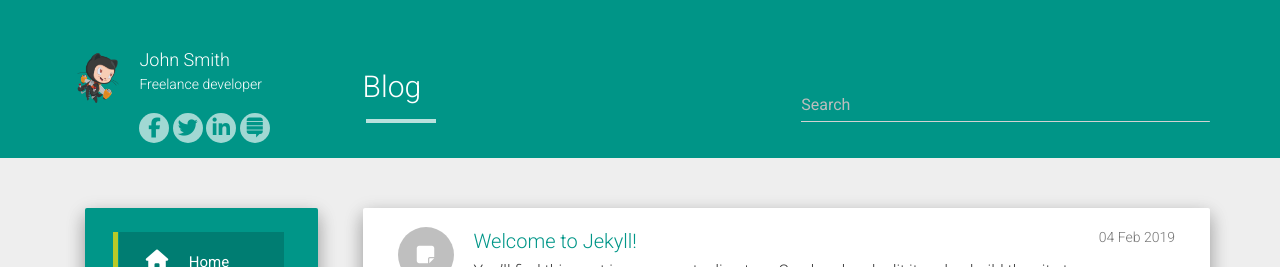
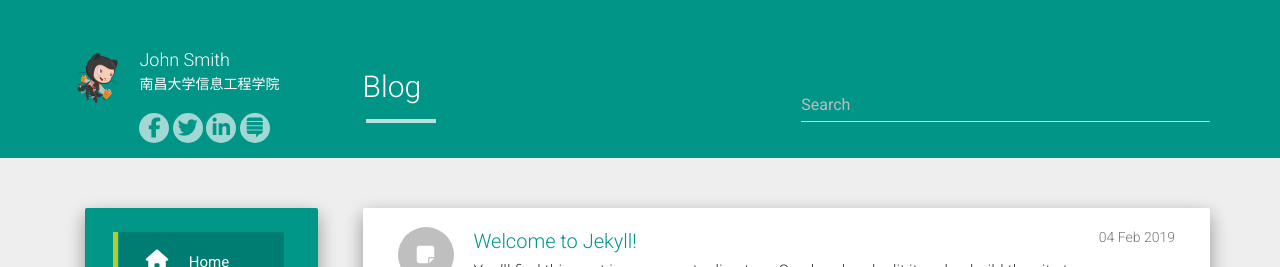
Before and after one commit to Xingjinglong/xingjinglong.github.io, a Jekyll site: the page built from index.html, in a window 1280 px wide. Shown: the top 267 px of the page. Built offline with Jekyll 4.4.1, drawn with Linux system fonts in a browser that asks for light colours; nearby versions of some CDN libraries; the list of posts is cut into pages by our own code.

Commit message:
Add files via upload

```diff
--- a/_config.yml
+++ b/_config.yml
@@ -1,9 +1,9 @@
-title: John Smith
+title: 南昌大学虚拟现实实验室
 description: My Personal Blog
 author: John Smith
 logo: /hcz-jekyll-blog/static/img/avatar.png
 github: https://github.com/codeasashu
-about: Freelance developer
+about: 南昌大学信息工程学院
 
 baseurl: "https://codeasashu.github.io/hcz-jekyll-blog"
 url: "https://codeasashu.github.io/hcz-jekyll-blog"
```
